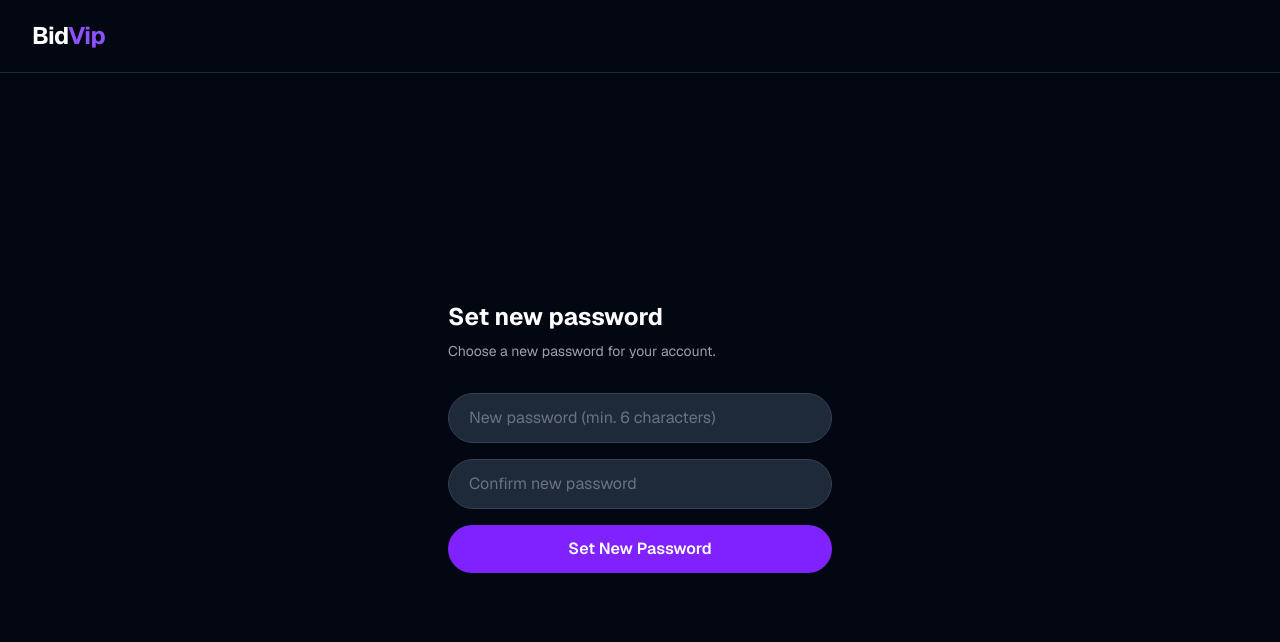
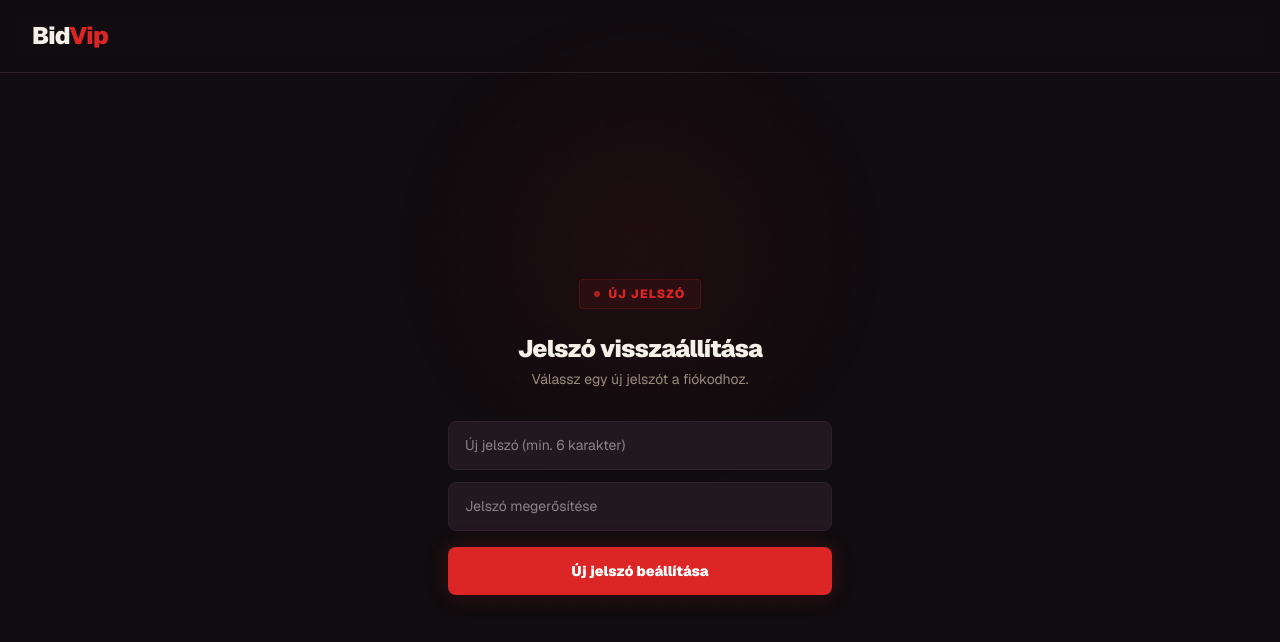
Before and after one commit to bidvip/bidvip, a Next.js app: page /auth/reset in a window 1280 px wide. Shown: the top 642 px of the page. Built offline with nearby package versions, Linux system fonts and the light colour scheme; no server answers.

Commit message:
auto-deploy

```diff
--- a/app/auth/reset/page.tsx
+++ b/app/auth/reset/page.tsx
@@ -14,68 +14,77 @@ export default function ResetPassword() {
 
   async function beküldes(e: React.FormEvent) {
     e.preventDefault()
-    if (jelszo !== jelszo2) {
-      setHiba('Passwords do not match.')
-      setAllapot('hiba')
-      return
-    }
+    if (jelszo !== jelszo2) { setHiba('Passwords do not match.'); setAllapot('hiba'); return }
     setAllapot('loading')
     const { error } = await supabase.auth.updateUser({ password: jelszo })
-    if (error) {
-      setHiba(error.message)
-      setAllapot('hiba')
-    } else {
-      setAllapot('siker')
-      setTimeout(() => router.push('/dashboard'), 2000)
-    }
+    if (error) { setHiba(error.message); setAllapot('hiba') }
+    else { setAllapot('siker'); setTimeout(() => router.push('/dashboard'), 2000) }
+  }
+
+  const inputStyle: React.CSSProperties = {
+    width: '100%', padding: '13px 16px', borderRadius: '8px',
+    background: '#221820', border: '1px solid #2E2028',
+    color: '#F5F0E8', fontSize: '14px',
   }
 
   return (
-    <main className="min-h-screen bg-gray-950 text-white flex flex-col">
-      <nav className="flex items-center px-8 py-5 border-b border-gray-800">
-        <a href="/" className="text-2xl font-bold tracking-tight">
-          Bid<span className="text-violet-500">Vip</span>
+    <main className="min-h-screen flex flex-col overflow-hidden" style={{ background: '#100C0F', color: '#F5F0E8' }}>
+      <div className="fixed inset-0 pointer-events-none">
+        <div className="absolute top-0 left-1/2 -translate-x-1/2 w-[500px] h-[500px] rounded-full"
+          style={{ background: 'radial-gradient(circle, rgba(220,38,38,0.07) 0%, transparent 70%)' }} />
+        <div className="absolute inset-0" style={{ opacity: 0.015,
+          backgroundImage: 'radial-gradient(circle, #F5F0E8 1px, transparent 1px)', backgroundSize: '28px 28px' }} />
+      </div>
+
+      <nav className="relative z-10 flex items-center px-8 py-5" style={{ borderBottom: '1px solid #2E2028', backdropFilter: 'blur(8px)' }}>
+        <a href="/" className="text-2xl font-black" style={{ letterSpacing: '-0.03em' }}>
+          Bid<span style={{ color: '#DC2626' }}>Vip</span>
         </a>
       </nav>
 
-      <div className="flex flex-1 items-center justify-center px-6">
+      <div className="relative z-10 flex flex-1 items-center justify-center px-6 py-12">
         <div className="w-full max-w-sm">
-          <h2 className="text-2xl font-bold mb-2">Set new password</h2>
-          <p className="text-gray-400 text-sm mb-8">Choose a new password for your account.</p>
+          <div className="mb-8 text-center">
+            <div className="inline-flex items-center gap-2 text-xs font-black tracking-widest uppercase mb-6"
+              style={{ color: '#DC2626', background: 'rgba(220,38,38,0.08)', border: '1px solid rgba(220,38,38,0.2)', padding: '6px 14px', borderRadius: '4px' }}>
+              <span className="w-1.5 h-1.5 rounded-full animate-pulse" style={{ background: '#DC2626' }} />
+              Új jelszó
+            </div>
+            <h1 className="text-2xl font-black" style={{ letterSpacing: '-0.03em' }}>Jelszó visszaállítása</h1>
+            <p className="text-sm mt-1" style={{ color: '#9C8B7A' }}>Válassz egy új jelszót a fiókodhoz.</p>
+          </div>
 
           {allapot === 'siker' ? (
-            <div className="bg-violet-900/40 border border-violet-700 rounded-2xl px-6 py-8 text-center">
-              <div className="text-4xl mb-3">✅</div>
-              <p className="text-violet-300 font-semibold">Password updated!</p>
-              <p className="text-gray-400 text-sm mt-2">Redirecting to dashboard...</p>
+            <div className="px-6 py-8 text-center rounded-lg"
+              style={{ background: 'rgba(22,163,74,0.06)', border: '1px solid rgba(22,163,74,0.2)' }}>
+              <p className="font-black text-lg mb-2" style={{ color: '#22C55E' }}>Jelszó frissítve!</p>
+              <p className="text-sm" style={{ color: '#9C8B7A' }}>Visszairányítás a dashboardra...</p>
             </div>
           ) : (
-            <form onSubmit={beküldes} className="flex flex-col gap-4">
-              <input
-                type="password"
-                required
-                minLength={6}
-                value={jelszo}
+            <form onSubmit={beküldes} className="flex flex-col gap-3">
+              <input type="password" required minLength={6} value={jelszo}
                 onChange={e => setJelszo(e.target.value)}
-                placeholder="New password (min. 6 characters)"
-                className="px-5 py-3 rounded-full bg-gray-800 border border-gray-700 text-white placeholder-gray-500 focus:outline-none focus:border-violet-500"
-              />
-              <input
-                type="password"
-                required
-                minLength={6}
-                value={jelszo2}
+                placeholder="Új jelszó (min. 6 karakter)"
+                style={inputStyle}
+                onFocus={e => (e.currentTarget.style.borderColor = '#DC2626')}
+                onBlur={e => (e.currentTarget.style.borderColor = '#2E2028')} />
+              <input type="password" required minLength={6} value={jelszo2}
                 onChange={e => setJelszo2(e.target.value)}
-                placeholder="Confirm new password"
-                className="px-5 py-3 rounded-full bg-gray-800 border border-gray-700 text-white placeholder-gray-500 focus:outline-none focus:border-violet-500"
-              />
-              {allapot === 'hiba' && <p className="text-red-400 text-sm text-center">{hiba}</p>}
-              <button
-                type="submit"
-                disabled={allapot === 'loading'}
-                className="bg-violet-600 hover:bg-violet-700 disabled:opacity-60 transition py-3 rounded-full font-semibold"
-              >
-                {allapot === 'loading' ? 'Saving...' : 'Set New Password'}
+                placeholder="Jelszó megerősítése"
+                style={inputStyle}
+                onFocus={e => (e.currentTarget.style.borderColor = '#DC2626')}
+                onBlur={e => (e.currentTarget.style.borderColor = '#2E2028')} />
+              {allapot === 'hiba' && (
+                <div className="px-4 py-3 rounded-lg" style={{ background: 'rgba(220,38,38,0.08)', border: '1px solid rgba(220,38,38,0.2)' }}>
+                  <p className="text-sm text-center" style={{ color: '#EF4444' }}>{hiba}</p>
+                </div>
+              )}
+              <button type="submit" disabled={allapot === 'loading'}
+                className="w-full py-3.5 rounded-lg font-black text-sm mt-1 transition"
+                style={{ background: '#DC2626', color: '#fff', boxShadow: '0 0 24px rgba(220,38,38,0.2)', opacity: allapot === 'loading' ? 0.6 : 1 }}
+                onMouseEnter={e => { if (allapot !== 'loading') e.currentTarget.style.background = '#EF4444' }}
+                onMouseLeave={e => (e.currentTarget.style.background = '#DC2626')}>
+                {allapot === 'loading' ? 'Mentés...' : 'Új jelszó beállítása'}
               </button>
             </form>
           )}
```
